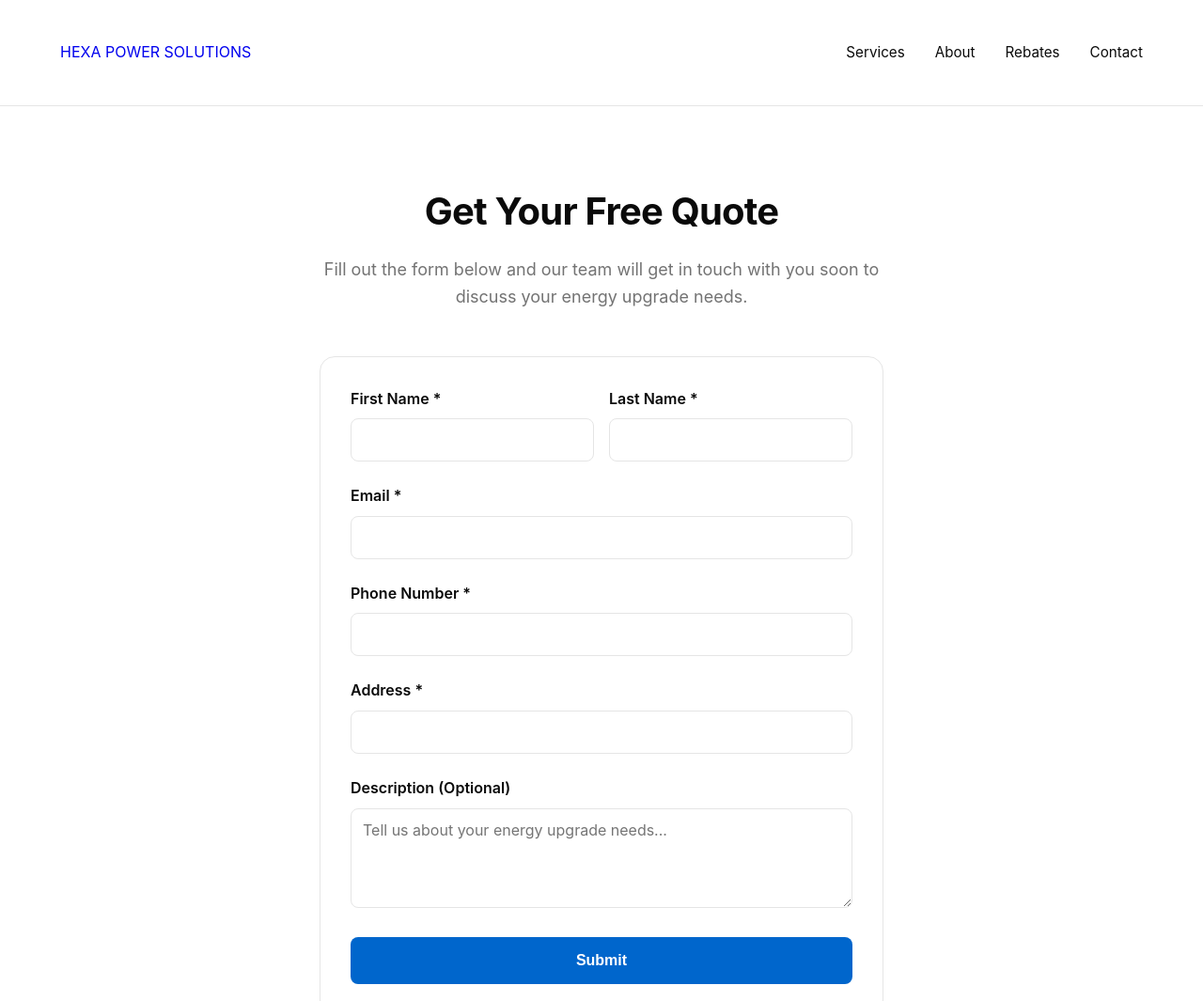
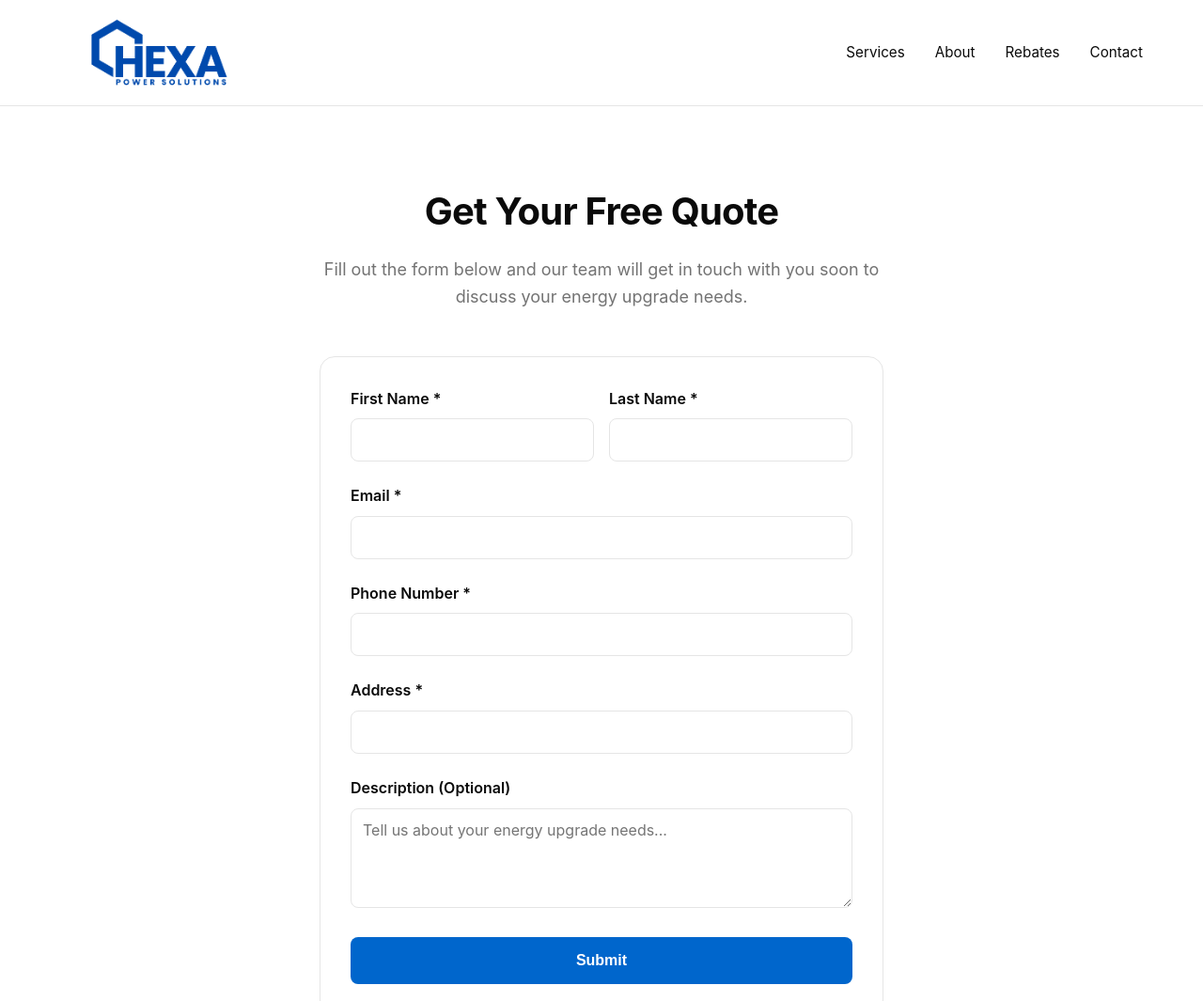
Before and after one commit to hexapowersolutions/hexa-power-sol, a plain HTML site: page contact.html in a window 1280 px wide. Shown: the top 1065 px of the page at 94% size. Drawn offline with Linux system fonts and the light colour scheme.

Commit message:
Update contact.html

```diff
--- a/contact.html
+++ b/contact.html
@@ -11,7 +11,10 @@
     <header class="header">
         <div class="container">
             <div class="header-content">
-                <a href="index.html" class="logo">HEXA POWER SOLUTIONS</a>
+                <!-- <a href="index.html" class="logo">HEXA POWER SOLUTIONS</a> -->
+                <a href="index.html" class="logo">
+                    <img src="public/logo.png" alt="HEXA POWER SOLUTIONS">
+                </a>
                 <nav class="nav">
                     <a href="index.html#services" class="nav-link">Services</a>
                     <a href="index.html#about" class="nav-link">About</a>
```
